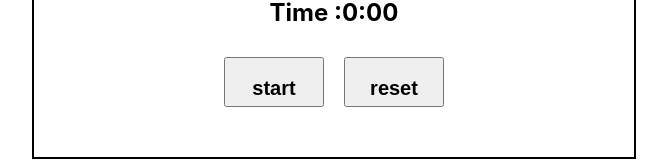
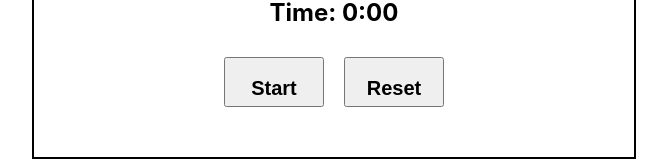
Before and after one commit to Ganeshvedhachalam/stopwatch, a React (Create React App) app: page / in a window 1280 px wide. Shown: the part 193-360 px from the top of the page, without its empty margins (306-973 px from the left). Built offline with nearby package versions, Linux system fonts and the light colour scheme.

Commit message:
changed errors

```diff
--- a/src/MyStopWatch.jsx
+++ b/src/MyStopWatch.jsx
@@ -54,17 +54,17 @@ function Mystopwatch(){
             height:"300px", width:"600px" ,border:"2px solid black"
             }}>
             <h1>Stopwatch</h1>
-            <h2>Time :{time}</h2>
+            <h2>Time: {time}</h2>
 
             <div>
             <button onClick={handleStart} style={{height:"50px" ,width:"100px",margin:"10px"}}>
                 {
-                    start ? <h2> stop </h2> : <h2>start </h2>
+                    start ? <h2> stop </h2> : <h2>Start </h2>
                 }
 
             </button>
 
-            <button  onClick={handleReset} style={{height:"50px" ,width:"100px",margin:"10px"}}><h2>reset </h2>
+            <button  onClick={handleReset} style={{height:"50px" ,width:"100px",margin:"10px"}}><h2>Reset </h2>
 
             </button>
             </div>
```
